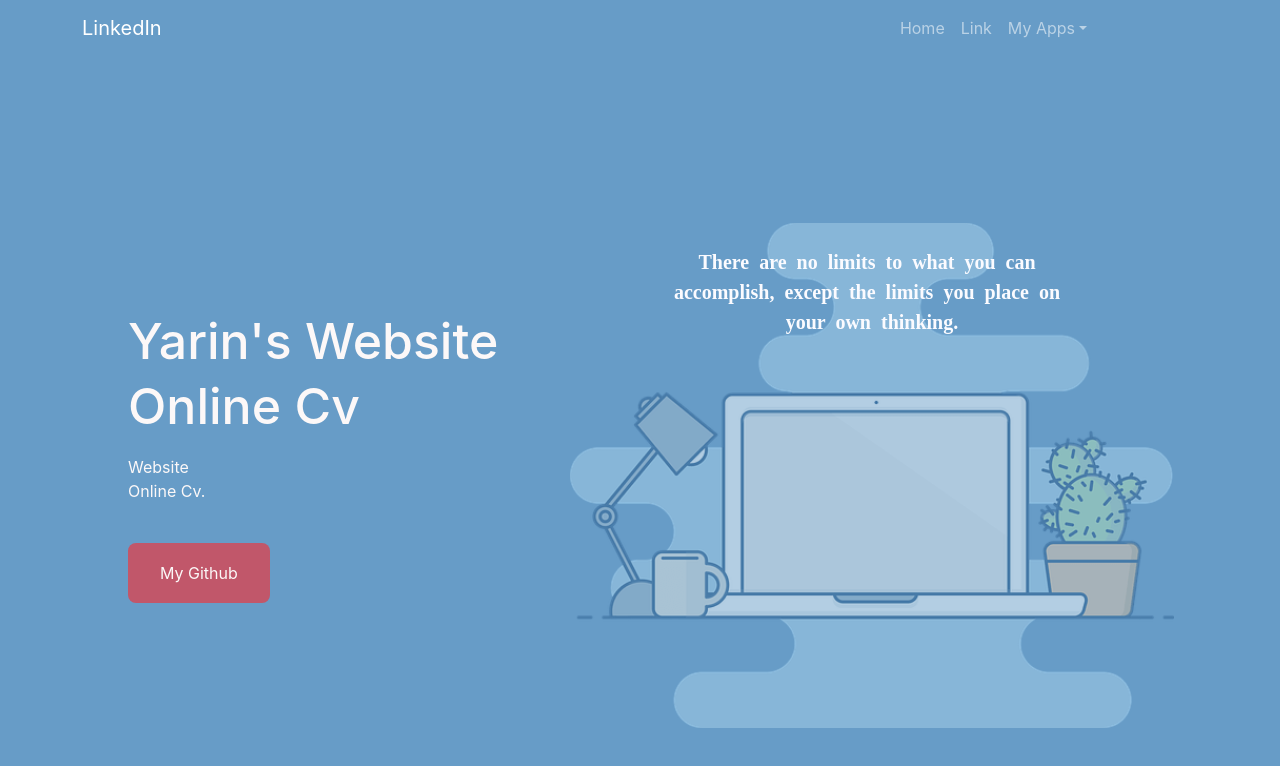
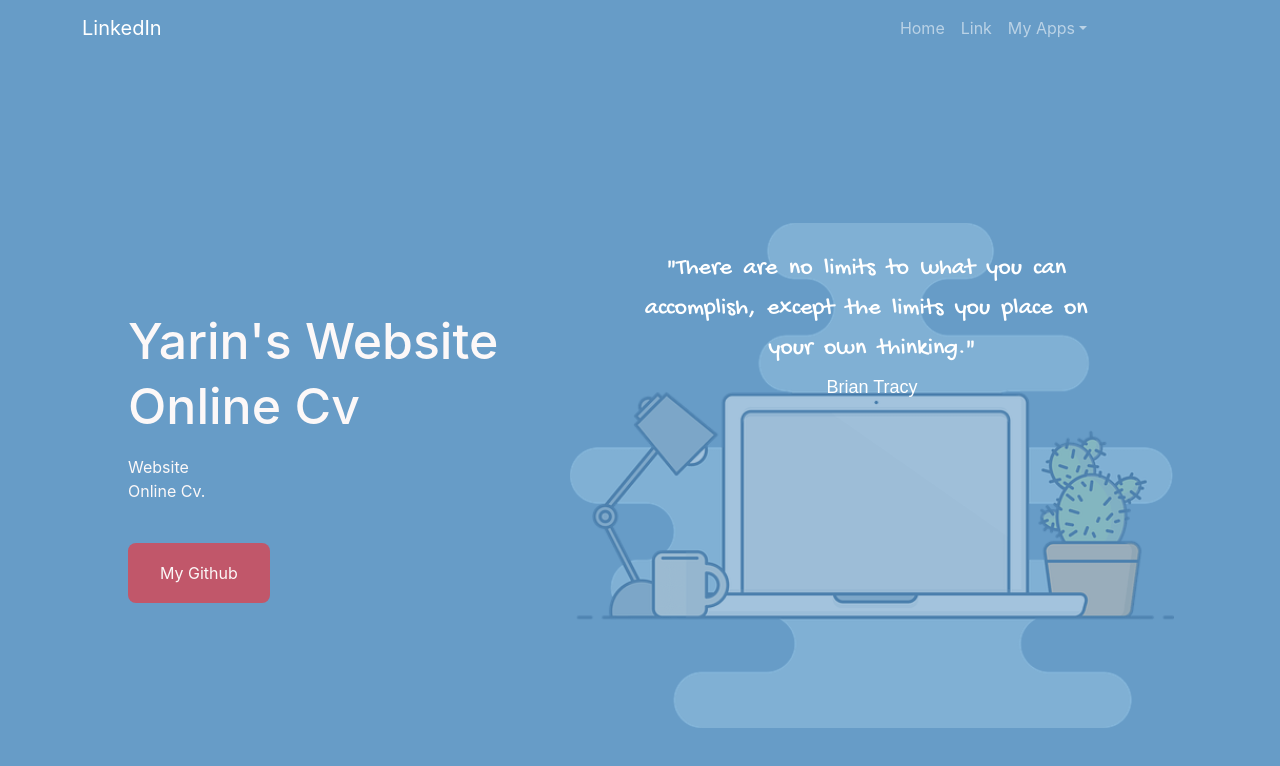
Before and after one commit to yarinAl/deployment-website, a React (Create React App) app: page / in a window 1280 px wide. Shown: the top 766 px of the page. Built offline with nearby package versions, Linux system fonts and the light colour scheme.

Commit message:
change quote style

```diff
--- a/src/App.css
+++ b/src/App.css
@@ -4,7 +4,12 @@
 
 }
 .imgDesgin{
-  opacity: 0.5;
+  opacity: 0.4;
+}
+
+.endStyleTxt{
+font-family: Arial, Helvetica, sans-serif !important;
+font-size: large !important
 }
 /* design for text animation */
 
@@ -12,14 +17,14 @@
 
 
 .bdym {
-font-size: 20px;
+font-size: 24px;
   display: flex;
   flex-direction: column;
   justify-content: center;
   align-items: center;
   padding-bottom: 100px;
-  font-weight: bold;
-  color: rgb(251, 251, 255);
+  /* font-weight: bold; */
+  color: rgb(255, 255, 255);
 
 }
 
@@ -36,10 +41,16 @@ font-size: 20px;
   }
 }
 
+@font-face {
+  font-family: myfont;
+  src: url('./fonts/GochiHand-Regular.ttf');
+}
+
 .myH1 {
   display: inline-block;
   opacity: 0;
   filter: blur(4px);
+  font-family: myfont;
 }
 
 .myH1:nth-child(1) {
@@ -114,6 +125,12 @@ font-size: 20px;
   animation: fade-in 0.8s 1.8s forwards cubic-bezier(0.11, 0, 0.5, 0);
 }
 
+.myH1:nth-child(19) {
+  animation: fade-in 0.8s 1.8s forwards cubic-bezier(0.11, 0, 0.5, 0);
+}
+.myH1:nth-child(20) {
+  animation: fade-in 0.8s 1.8s forwards cubic-bezier(0.11, 0, 0.5, 0);
+}
 @keyframes fade-in {
   100% {
     opacity: 1;
--- a/src/App.js
+++ b/src/App.js
@@ -34,7 +34,7 @@ function App() {
                 <img src={img1} alt="" data-speed="-2" className="move imgDesgin" />
                 <div className='bdym'>
                   <div className='myH12'>
-                    <div className='myH1'>There &nbsp;</div>
+                    <div className='myH1'>"There &nbsp;</div>
                     <div className='myH1'>are &nbsp;</div>
                     <div className='myH1'>no &nbsp;</div>
                     <div className='myH1'>limits &nbsp;</div>
@@ -51,8 +51,12 @@ function App() {
                     <div className='myH1'>on &nbsp;</div>
                     <div className='myH1'>your &nbsp;</div>
                     <div className='myH1'>own &nbsp;</div>
-                    <div className='myH1'>thinking.</div>
-                  </div></div>
+                    <div className='myH1'>thinking." </div>
+                    <br className='myH1' />
+                    <div className='myH1 endStyleTxt'>Brian Tracy</div>
+
+                  </div>
+                  </div>
               </div>
               <div className="home__data">
                 <h1 className="home__title">Yarin's Website<br /> Online Cv</h1>
```
Also changed, not shown: src/fonts/FREESCPT.TTF (added), src/fonts/GochiHand-Regular.ttf (added).
